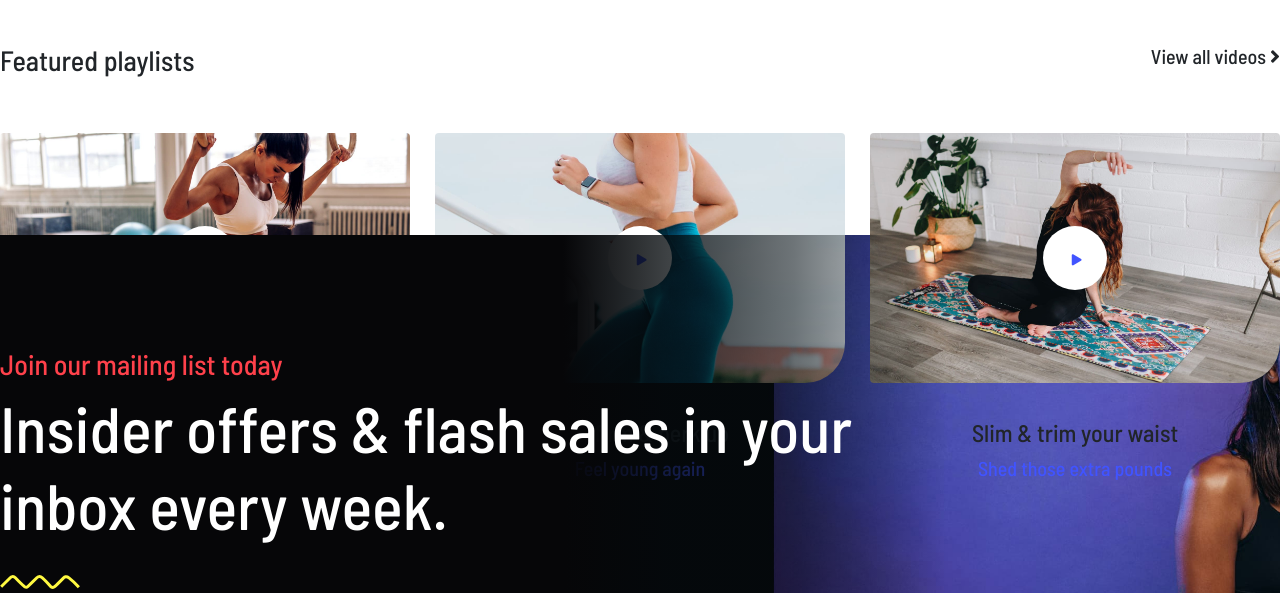
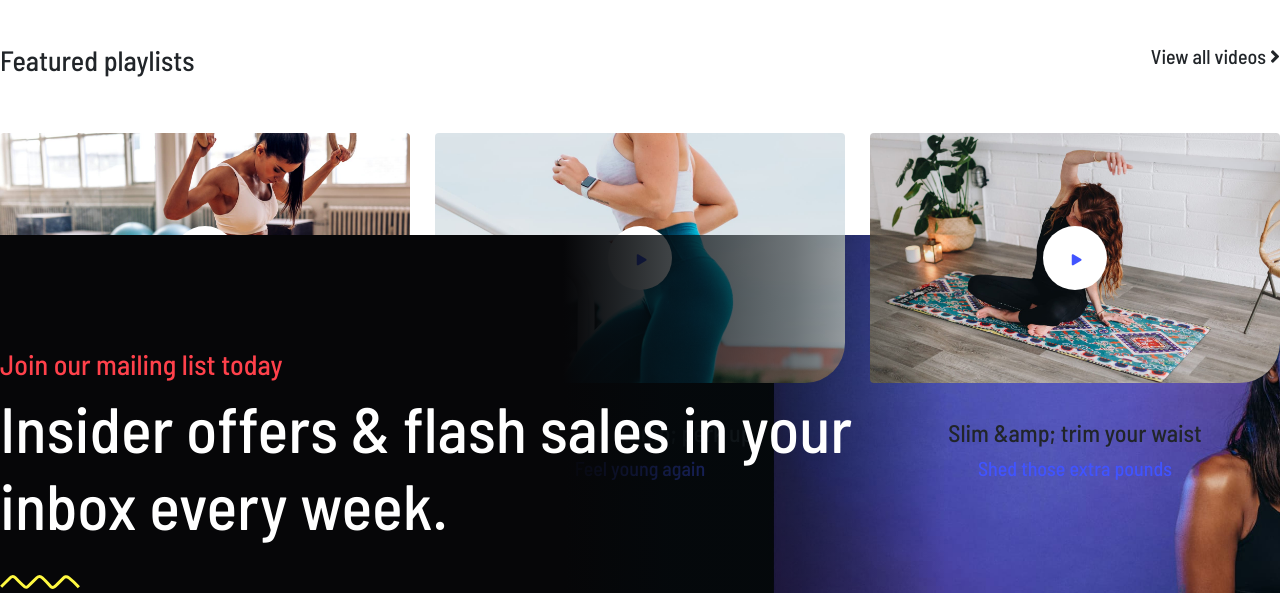
Before and after one commit to MemeWasTaken/proj-html-vuejs, a Vue app: page / in a window 1280 px wide. Shown: the part 2620-3213 px from the top of the page. Built offline with nearby package versions, Linux system fonts and the light colour scheme.

Commit message:
SectionTraining dynamic

```diff
--- a/src/App.vue
+++ b/src/App.vue
@@ -6,6 +6,7 @@
             />
             <Main
                 :chall="results.challenges"
+                :train="results.trainings"
             />
             <Footer
                 :foot="results.recent_posts"
@@ -122,6 +123,27 @@
                             "id": 'c'
                         }
                     ],
+                    "trainings": [
+                        {
+                            "poster_training": '../../../assets/img/video2-2x.jpg',
+                            "title_training": 'Thighs &amp; glute workout',
+                            "caption_training": 'Increase your mobility',
+                            "id": 'a'
+                        },
+                        {
+                            "poster_training": '../../../assets/img/video7-2x.jpg',
+                            "title_training": 'Lift, firm &amp; perk up',
+                            "caption_training": 'Feel young again',
+                            "id": 'b'
+                        },
+                        {
+                            "poster_training": '../../../assets/img/video9-2x.jpg',
+                            "title_training": 'Slim &amp; trim your waist',
+                            "caption_training": 'Shed those extra pounds',
+                            "id": 'c'
+                        }
+                    ],
+
                 }
             }
         }
--- a/src/components/Main.vue
+++ b/src/components/Main.vue
@@ -4,7 +4,9 @@
         <SectionChallenge
             :chall="chal"
         />
-        <SectionTraining />
+        <SectionTraining
+            :train="trai"
+        />
         <SectionSecondJumbo />
         <SectionServicesCards />
         <SectionLatestArticles />
@@ -41,10 +43,12 @@
         data() {
             return {
                 "chal": this.chall,
+                "trai": this.train,
             }
         },
         props: [
             'chall',
+            'train',
         ],
 
     }
--- a/src/components/partials/main/SectionTraining.vue
+++ b/src/components/partials/main/SectionTraining.vue
@@ -39,33 +39,21 @@
                 </div>
             </div>
             <div class="row justify-content-between m-0 p-0 pb-5">
-                <div class="training-card d-flex flex-column align-items-center p-0">
-                    <div class="container-img a position-relative">
+
+                <div v-for="(el, index) in train"
+                    :key="el + index"
+                    class="training-card d-flex flex-column align-items-center p-0">
+                    <div
+                        class="container-img position-relative"
+                        :class="el.id">
                         <div class="play-button rounded-circle position-absolute">
                             <i class="fas fa-play"></i>
                         </div>
                     </div>
-                    <h4>Thighs &amp; glute workout</h4>
-                    <h5>Increase your mobility</h5>
+                    <h4>{{ el.title_training }}</h4>
+                    <h5>{{ el.caption_training }}</h5>
                 </div>
-                <div class="training-card d-flex flex-column align-items-center p-0">
-                    <div class="container-img b position-relative">
-                        <div class="play-button rounded-circle position-absolute">
-                            <i class="fas fa-play"></i>
-                        </div>
-                    </div>
-                    <h4>Lift, firm &amp; perk up</h4>
-                    <h5>Feel young again</h5>
-                </div>
-                <div class="training-card d-flex flex-column align-items-center p-0">
-                    <div class="container-img c position-relative">
-                        <div class="play-button rounded-circle position-absolute">
-                            <i class="fas fa-play"></i>
-                        </div>
-                    </div>
-                    <h4>Slim &amp; trim your waist</h4>
-                    <h5>Shed those extra pounds</h5>
-                </div>
+
             </div>
         </div>
     </section>
@@ -73,7 +61,8 @@
 
 <script>
     export default {
-        name: "SectionTraining"
+        name: "SectionTraining",
+        props: [ 'train' ],
     }
 </script>
 
```
